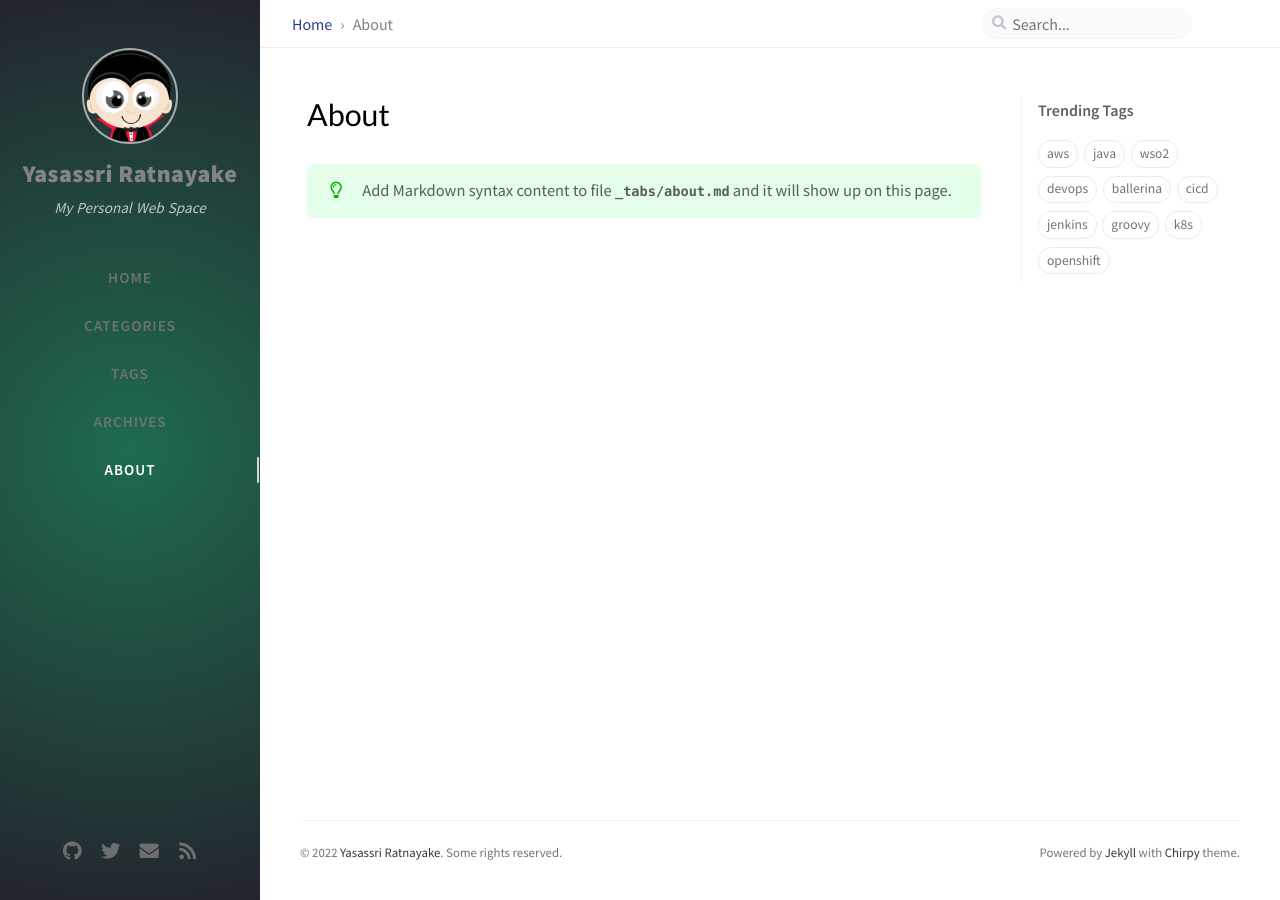
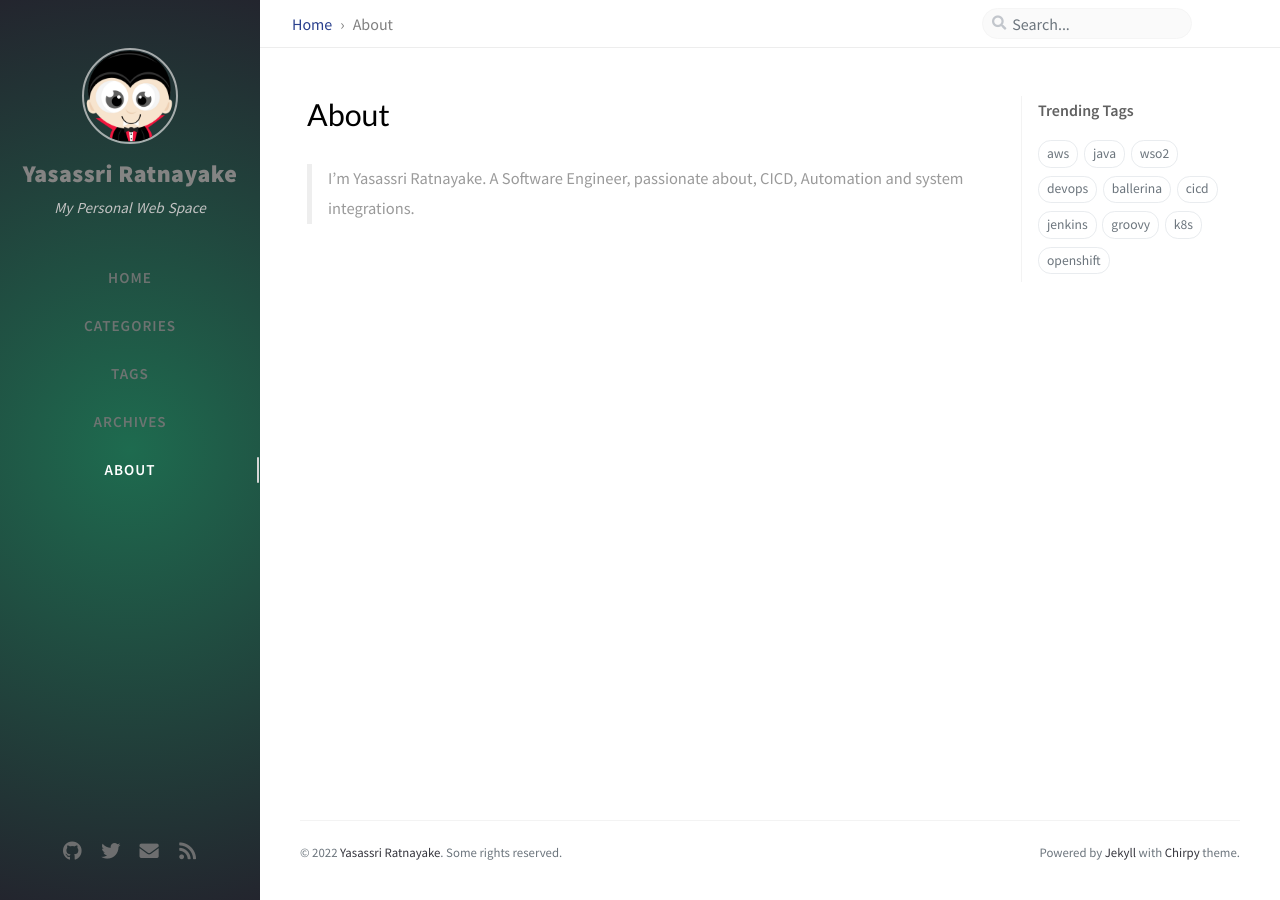
Before and after one commit to yasassri/yasassri.github.io, a Jekyll site: the page built from _tabs/about.md, in a window 1280 px wide. Built offline with Jekyll 4.4.1, drawn with Linux system fonts in a browser that asks for light colours; nearby versions of some CDN libraries; comment, search, counter and statistics services are not loaded.

Commit message:
Add content to about page

```diff
--- a/_tabs/about.md
+++ b/_tabs/about.md
@@ -4,5 +4,4 @@ icon: fas fa-info-circle
 order: 4
 ---
 
-> Add Markdown syntax content to file `_tabs/about.md`{: .filepath } and it will show up on this page.
-{: .prompt-tip }
+> I'm Yasassri Ratnayake. A Software Engineer, passionate about, CICD, Automation and system integrations.
```
